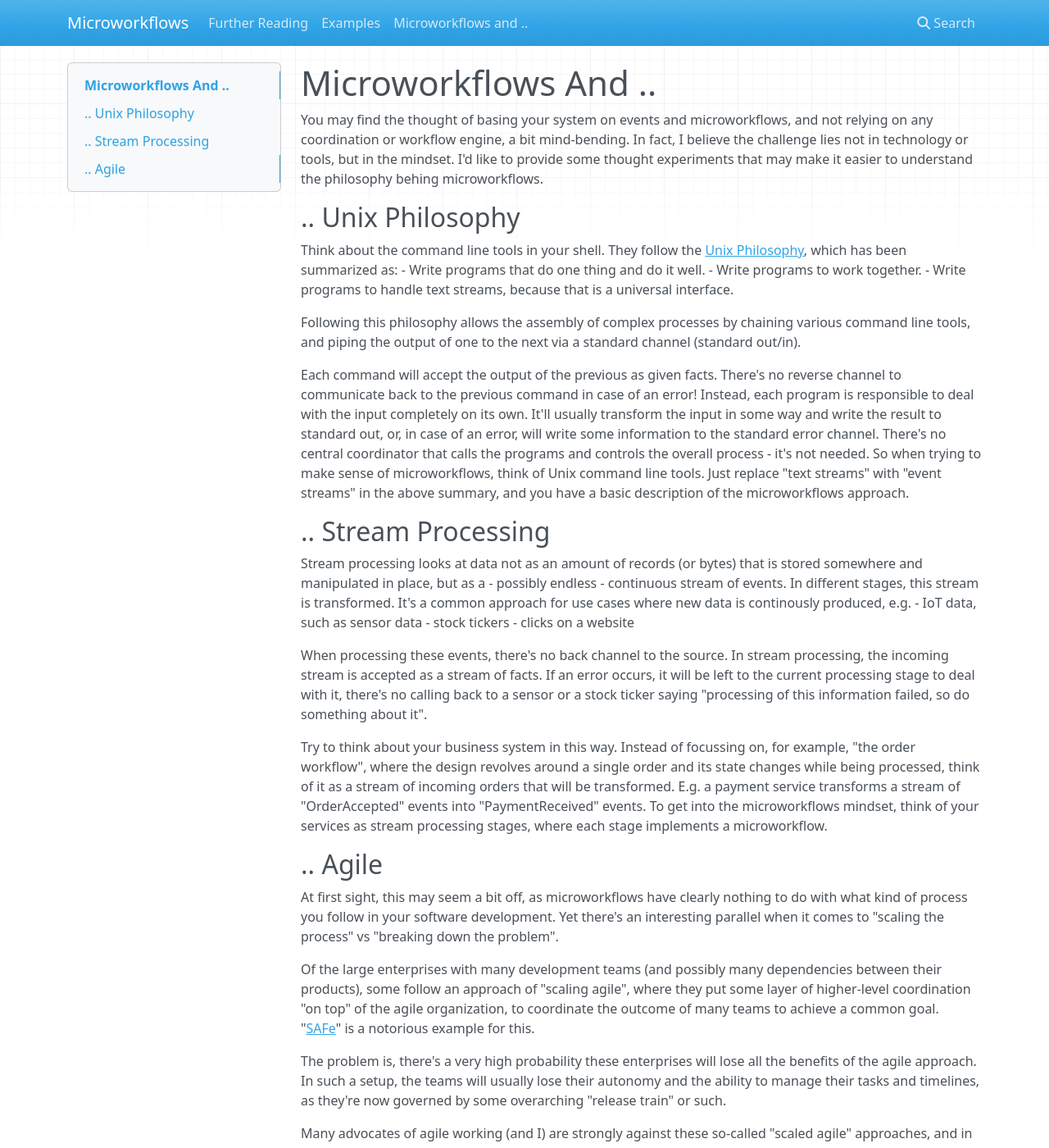
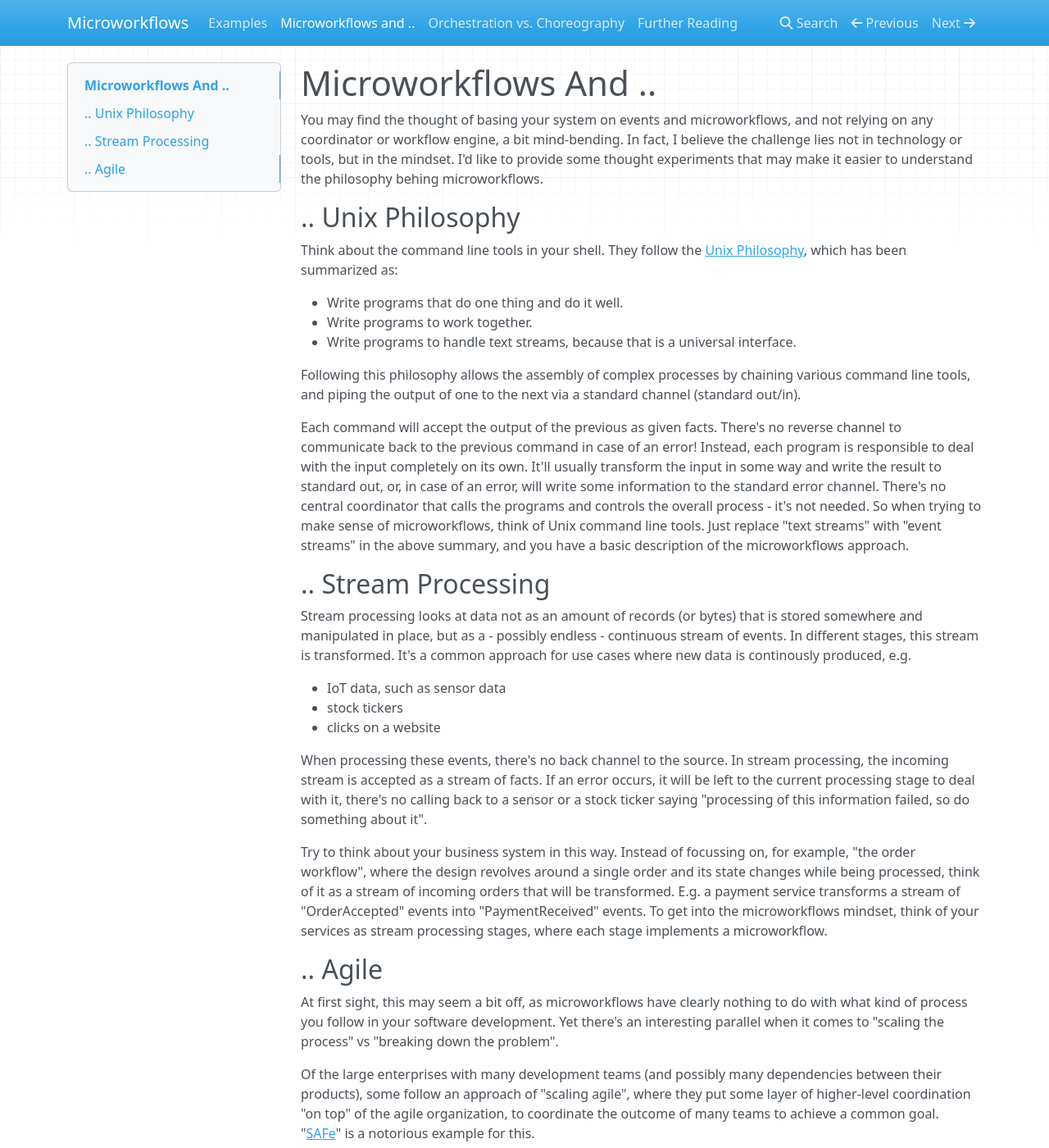
Before and after one commit to lutzh/microworkflows.org, an MkDocs documentation site: the page built from docs/related.md, in a window 1280 px wide and 1400 px high. Shown: the whole window at 82% size. Built offline with MkDocs 1.6.1, drawn with Linux system fonts in a browser that asks for light colours; nearby versions of some CDN libraries.

Commit message:
small fixes and new page on o vs c

```diff
--- a/docs/related.md
+++ b/docs/related.md
@@ -1,11 +1,12 @@
 # Microworkflows And ..
 
 
-You may find the thought of basing your system on events and microworkflows, and not relying on any coordination or workflow engine, a bit mind-bending. In fact, I believe the challenge lies not in technology or tools, but in the mindset. I'd like to provide some thought experiments that may make it easier to understand the philosophy behing microworkflows.
+You may find the thought of basing your system on events and microworkflows, and not relying on any coordinator or workflow engine, a bit mind-bending. In fact, I believe the challenge lies not in technology or tools, but in the mindset. I'd like to provide some thought experiments that may make it easier to understand the philosophy behing microworkflows.
 
 ## .. Unix Philosophy
 
 Think about the command line tools in your shell. They follow the [Unix Philosophy](https://en.wikipedia.org/wiki/Unix_philosophy), which has been summarized as:
+
 - Write programs that do one thing and do it well.
 - Write programs to work together.
 - Write programs to handle text streams, because that is a universal interface.
@@ -17,6 +18,7 @@ Each command will accept the output of the previous as given facts. There's no r
 ## .. Stream Processing
 
 Stream processing looks at data not as an amount of records (or bytes) that is stored somewhere and manipulated in place, but as a - possibly endless - continuous stream of events. In different stages, this stream is transformed. It's a common approach for use cases where new data is continously produced, e.g.
+
 - IoT data, such as sensor data
 - stock tickers
 - clicks on a website
--- a/mkdocs.yml
+++ b/mkdocs.yml
@@ -2,6 +2,7 @@ site_name: Microworkflows
 site_url: https://www.microworkflows.org/
 theme: mkdocs
 nav:
+  - Examples: examples.md
+  - 'Microworkflows and ..': related.md
+  - 'Orchestration vs. Choreography': orchestration-vs-choreography.md
   - Further Reading: references.md
-  - Examples: examples.md
-  - 'Microworkflows and ..': mindset.md
```
Also changed, not shown: docs/orchestration-vs-choreography.md (added, +9 -0 lines).
